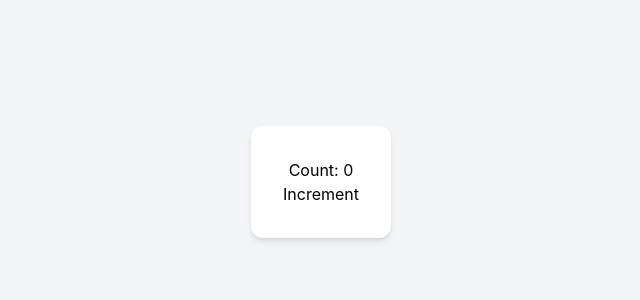
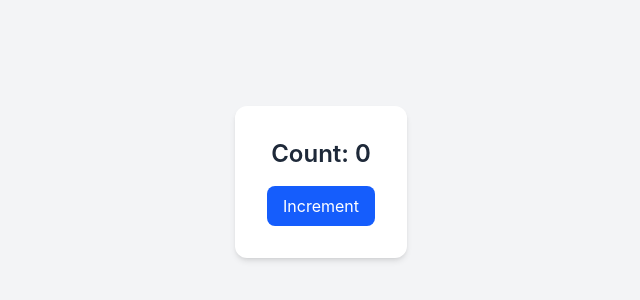
Before and after one commit to mtuannh/mtuannh-focusbear-intern, a React (Vite) app in the folder react-tailwind-practice/: page / in a window 1280 px wide. Shown: the part 218-518 px from the top of the page, without its empty margins (319-959 px from the left). Built offline with nearby package versions, Linux system fonts and the light colour scheme.

Commit message:
issue #30

```diff
--- a/react-tailwind-practice/src/App.jsx
+++ b/react-tailwind-practice/src/App.jsx
@@ -1,10 +1,9 @@
-import HelloWorld from './components/HelloWorld'
 import Counter from './components/Counter'
 
 function App() {
   return (
     <div className="min-h-screen bg-gray-100 flex items-center justify-center">
-      <div className="bg-white p-8 rounded-xl shadow-md text-center">
+      <div className="bg-white p-8 rounded-xl shadow-md">
         <Counter />
       </div>
     </div>
--- /dev/null
+++ b/react-tailwind-practice/src/components/Button.jsx
@@ -0,0 +1,12 @@
+function Button({ children, onClick }) {
+    return (
+    <button
+        onClick={onClick}
+        className="px-4 py-2 bg-blue-600 text-white rounded-lg hover:bg-blue-700 active:bg-blue-800 transition"
+    >
+        {children}
+    </button>
+    )
+}
+
+export default Button
--- a/react-tailwind-practice/src/components/Counter.jsx
+++ b/react-tailwind-practice/src/components/Counter.jsx
@@ -1,15 +1,18 @@
 import { useState } from 'react'
+import Button from './Button'
 
 function Counter() {
 const [count, setCount] = useState(0)
 
 return (
-    <div>
-    <p>Count: {count}</p>
+    <div className="flex flex-col items-center gap-4">
+    <p className="text-2xl font-semibold text-gray-800">
+        Count: {count}
+    </p>
 
-    <button onClick={() => setCount(count + 1)}>
+    <Button onClick={() => setCount(count + 1)}>
         Increment
-    </button>
+    </Button>
     </div>
 )
 }
```
Also changed, not shown: 1 other file (tests, documents, lock files or other folders).
